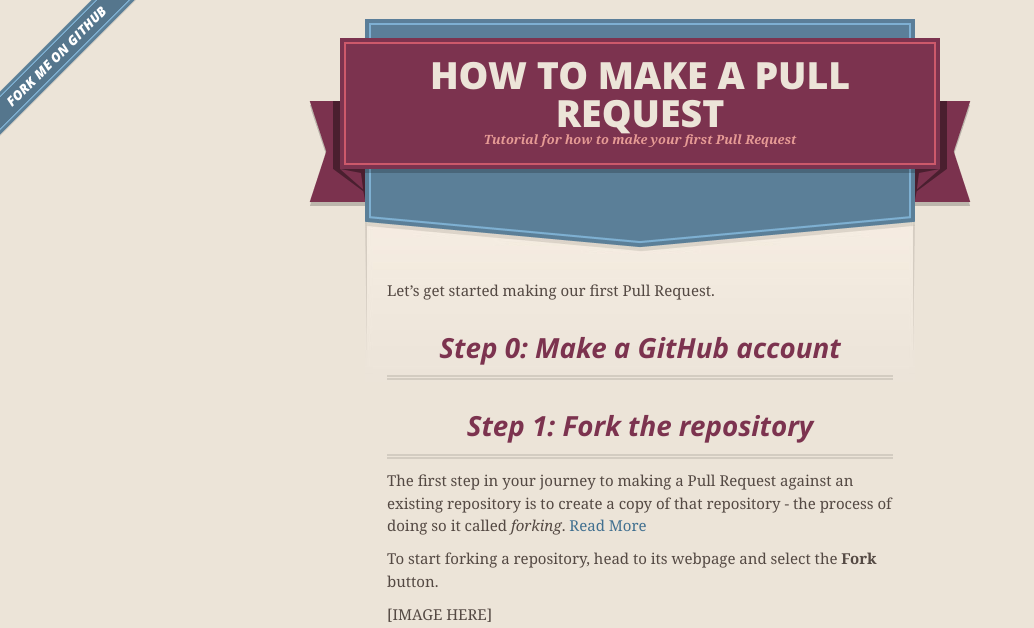
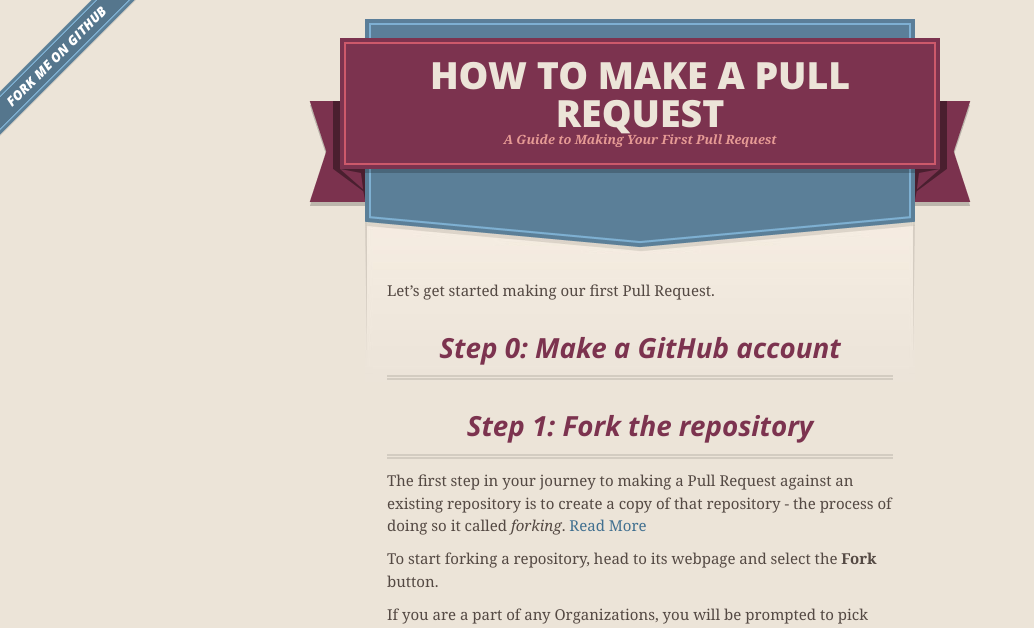
Before and after one commit to MakeAPullRequest/makeapullrequest.github.io, a Jekyll site: the page built from index.md, in a window 1280 px wide. Shown: the top 628 px of the page, without its empty margins (0-1034 px from the left). Built offline with Jekyll 4.4.1, drawn with Linux system fonts in a browser that asks for light colours; some of the changed text lies outside the part shown.

Commit message:
Continued tutorial

```diff
--- a/_config.yml
+++ b/_config.yml
@@ -1,5 +1,5 @@
 title: How To Make a Pull Request
-description: Tutorial for how to make your first Pull Request
+description: A Guide to Making Your First Pull Request
 show_downloads: false
 google_analytics:
 theme: jekyll-theme-merlot
--- /dev/null
+++ b/_data/contributors.yml
@@ -0,0 +1 @@
+- username: makeapullrequest
--- a/index.md
+++ b/index.md
@@ -12,8 +12,10 @@
 
 To start forking a repository, head to its webpage and select the **Fork** button.
 
-[IMAGE HERE]
-
 If you are a part of any Organizations, you will be prompted to pick where to Fork the repository to - either an Organization or your own personal account. For this tutorial, select your own account.
 
-[IMAGE HERE]
+<a href="/assets/images/tutorial/Fork.gif" target="_blank"><img src="/assets/images/tutorial/Fork.gif" alt="Fork the repository"></a>
+
+# Step 2: Clone the forked repository locally
+
+Next, we'll
```
Also changed, not shown: 4 other files.
